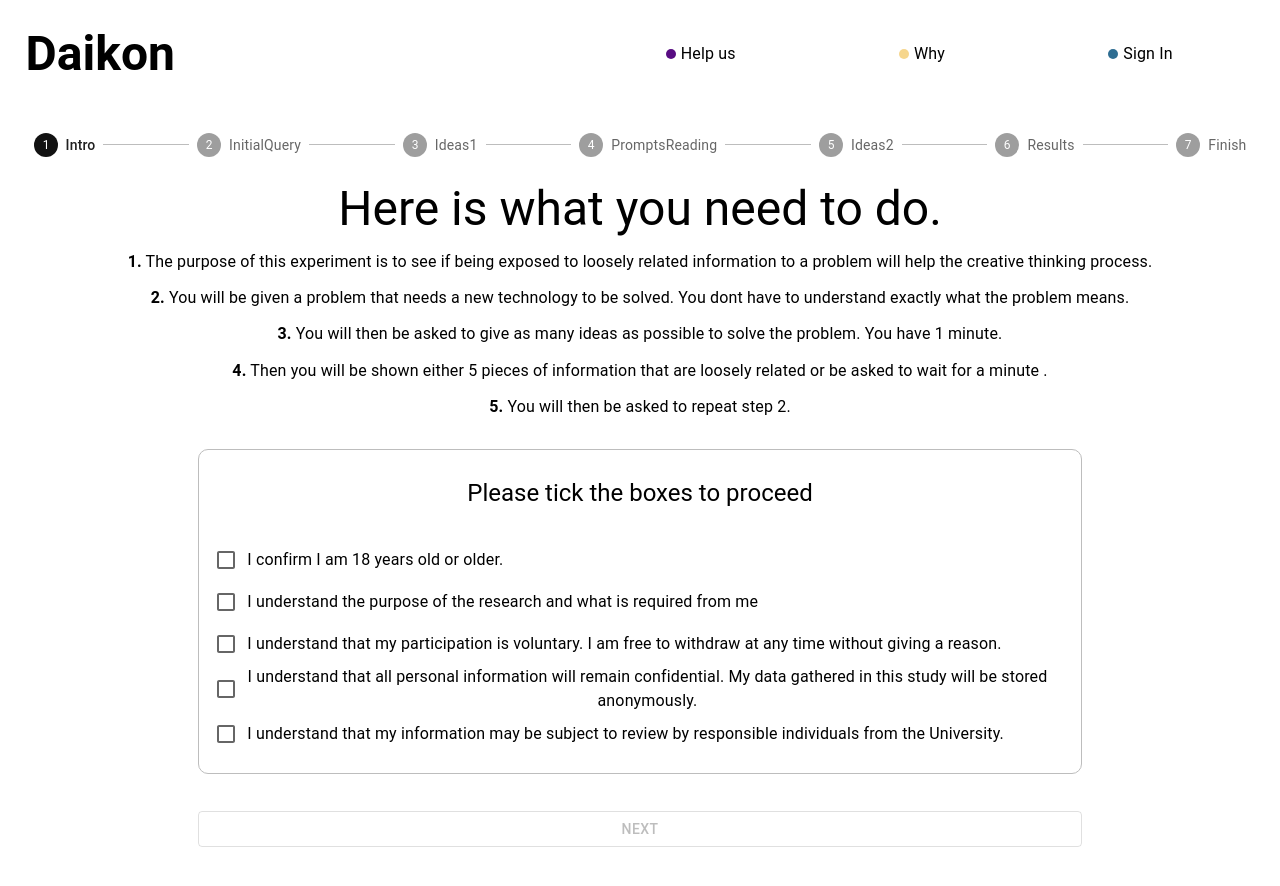
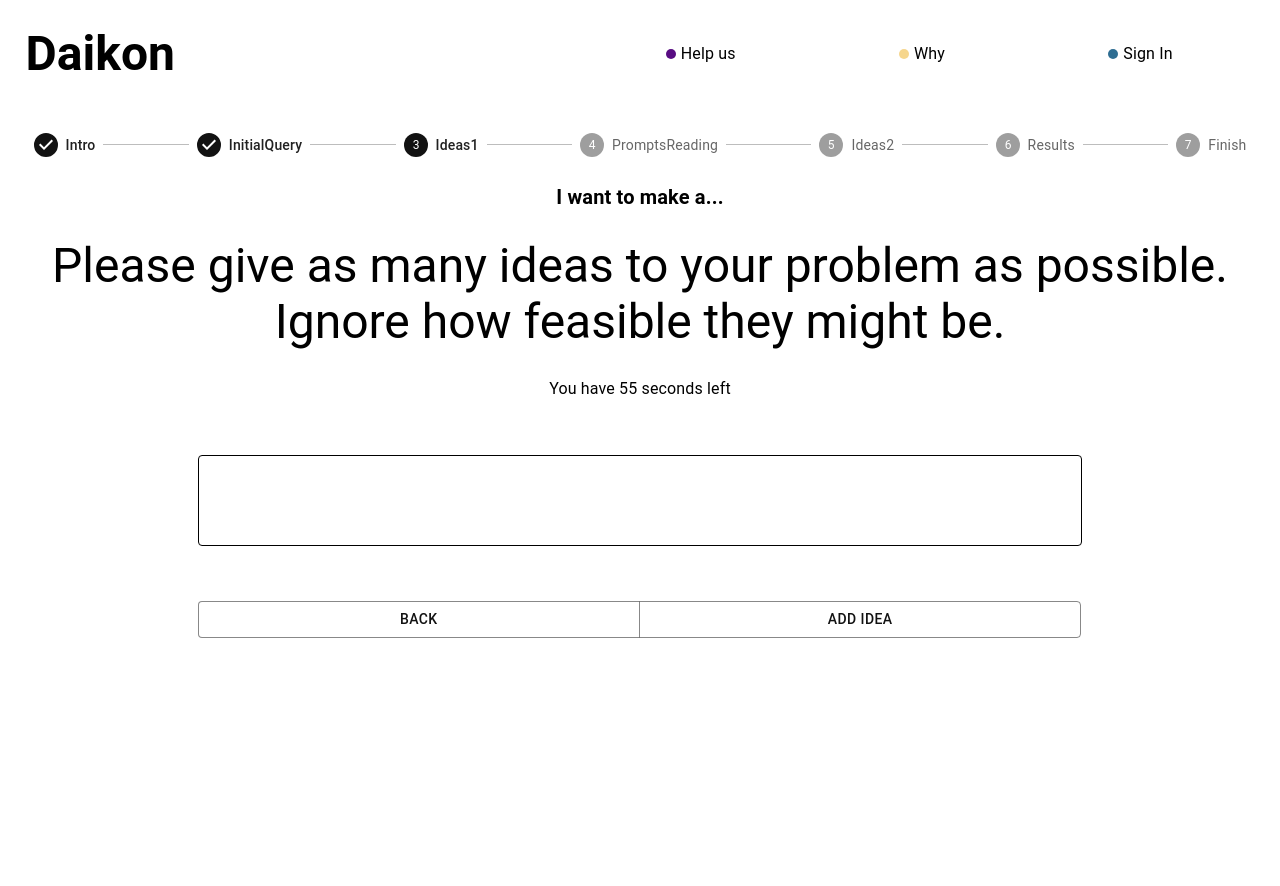
Before and after one commit to KaiSun19/Daikon, a Next.js app: page /Components/DaikonUI in a window 1280 px wide. Shown: the top 886 px of the page. After the commit the page ends 800 px from the top, so only its background shows below. Built offline with nearby package versions, Linux system fonts and the light colour scheme.

Commit message:
added some fixes

```diff
--- a/Context.js
+++ b/Context.js
@@ -50,7 +50,7 @@ export const DaikonProvider = ({children}) =>{
     // global states
 
     const [query, setQuery] = useState("I want to make a...");
-    const [stage,setStage] = useState(UIStages[0])
+    const [stage,setStage] = useState(UIStages[2])
     const [firstIdeas,setFirstIdeas] = useState([])
     const [secondIdeas,setSecondIdeas] = useState([])
     const [ideaRatings, setIdeaRatings] = useState([5,5,5,5,5]);
--- a/pages/Components/StageComponents/IdeasInput1.js
+++ b/pages/Components/StageComponents/IdeasInput1.js
@@ -68,7 +68,7 @@ function IdeasInput1() {
   return (
 <>
         <center>
-            <Typography variant = 'h3' className='page-subtitle'>
+            <Typography variant = {mobile ? 'h5' : 'h3'} className='page-subtitle'>
                 Please give as many ideas to your problem as possible. Ignore how feasible they might be.
             </Typography>
             <Typography variant = 'subtitle1' sx = {{margin: '2% 0 2% 0'}} >You have {ideasCounter} seconds left </Typography>
--- a/pages/Components/StageComponents/IdeasInputs2.js
+++ b/pages/Components/StageComponents/IdeasInputs2.js
@@ -61,7 +61,7 @@ function IdeasInput2() {
   return (
 <>
         <center>
-            <Typography variant = 'h3'  sx = {{marginBottom : '3%'}}>
+            <Typography variant = {mobile ? 'h5' : 'h3'}  sx = {{marginBottom : '3%'}}>
                Please give some new ideas. Again, do not worry about feasibility.
             </Typography>
             <Typography variant = 'subtitle1' sx = {{margin: '2% 0 2% 0'}} >You have {ideasCounter} seconds left </Typography>
--- a/pages/Components/StageComponents/Intro.js
+++ b/pages/Components/StageComponents/Intro.js
@@ -55,6 +55,9 @@ function Intro() {
         <Typography variant = 'body1' sx = {{margin : '1%'}}>
             <b>5.</b> You will then be asked to repeat step 2.
         </Typography>
+        <Typography variant = 'subtitle1' sx = {{margin : '1%'}}>
+            <i>Please set your browser to light mode</i>
+        </Typography>
     </center>
     <center>
         <Box sx = {{width : mobile ? '100%' : '75%'}} component = 'form' className=''>
--- a/pages/Components/StageComponents/QueryInput.js
+++ b/pages/Components/StageComponents/QueryInput.js
@@ -33,7 +33,7 @@ function QueryInput() {
   return (
     <>
         <center>
-            <Typography variant = 'h3' className='page-subtitle'>
+            <Typography variant = {mobile ? 'h5' : 'h3'} className='page-subtitle'>
                 Generate a problem to solve.
             </Typography>
         </center>
--- a/pages/Components/StageComponents/ShowPrompts.js
+++ b/pages/Components/StageComponents/ShowPrompts.js
@@ -40,7 +40,7 @@ function ShowPrompts() {
             prompts.toString() !== basePrompts.toString() ?
               (
               <>
-              <Typography variant = 'h3' className='page-subtitle'>Please read these 5 prompts.</Typography>
+              <Typography variant = {mobile ? 'h5' : 'h3'} className='page-subtitle'>Please read these 5 prompts.</Typography>
                 <Typography variant = 'h5' sx = {{marginBottom : '3%'}}>
                   They should be loosely related to your problem. Try not to focus too much on their meaning fully.
                 </Typography>
--- a/pages/Components/StageComponents/ShowRatings.js
+++ b/pages/Components/StageComponents/ShowRatings.js
@@ -61,13 +61,13 @@ function ShowRatings() {
   return (
     <>
         <center>
-            <Typography variant = 'h3' className='page-subtitle'>
+            <Typography variant = {mobile ? 'h5' : 'h3'} className='page-subtitle'>
                 Here are the results.
             </Typography>
-            <Typography variant = 'h5'  sx = {{marginBottom : '3%'}}>
+            <Typography variant = {mobile ? 'h5' : 'h3'}  sx = {{marginBottom : '3%'}}>
                1 is more creative 0 is less.
             </Typography>
-            <Typography variant = 'h5'  sx = {{margin : '1%'}}>
+            <Typography variant = {mobile ? 'h5' : 'h3'}  sx = {{margin : '1%'}}>
                You are the <b id = 'ranking-text'>{userRank}th</b> most creative user.
             </Typography>
         </center>
--- a/styles/themes.js
+++ b/styles/themes.js
@@ -2,7 +2,7 @@ import { createTheme } from '@mui/material';
 
 export const themeOptions = createTheme({
   palette: {
-    type: 'light',
+    mode: 'light',
     primary: {
       main: '#121212',
     },
```
